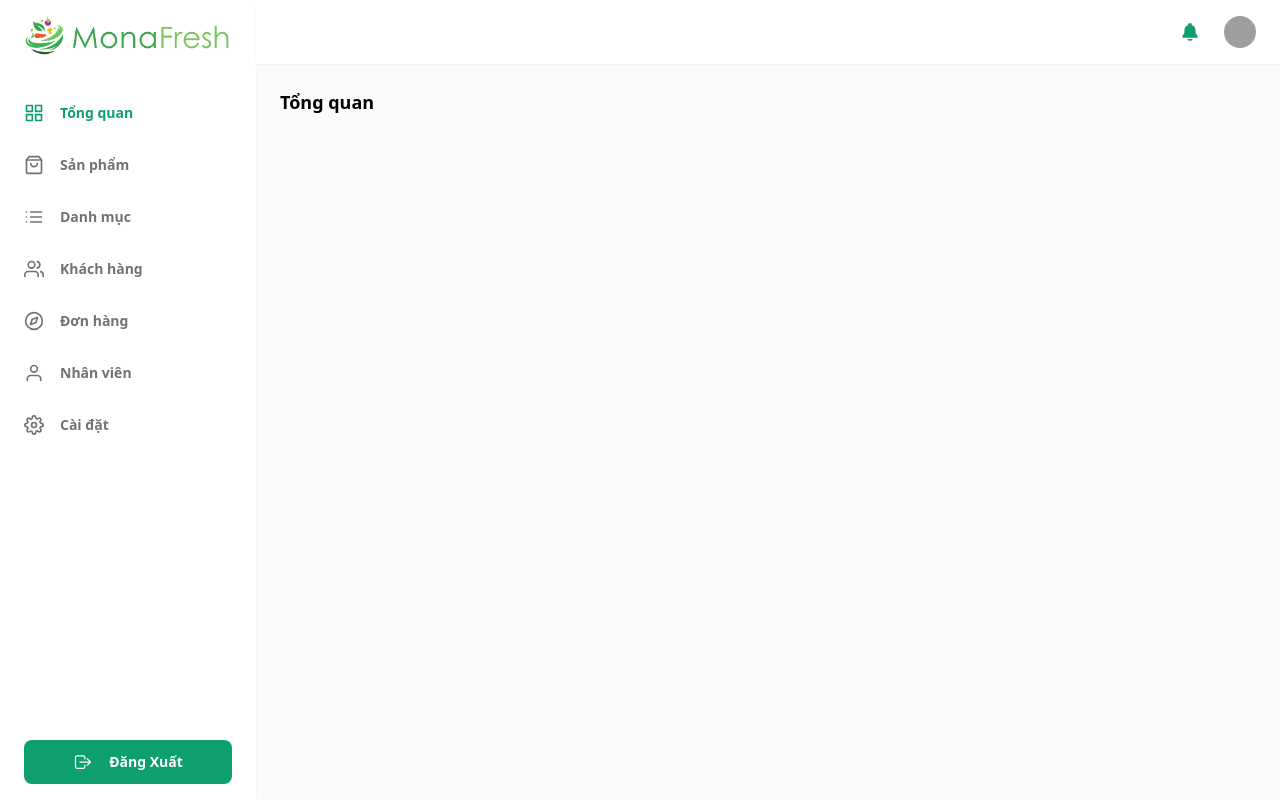
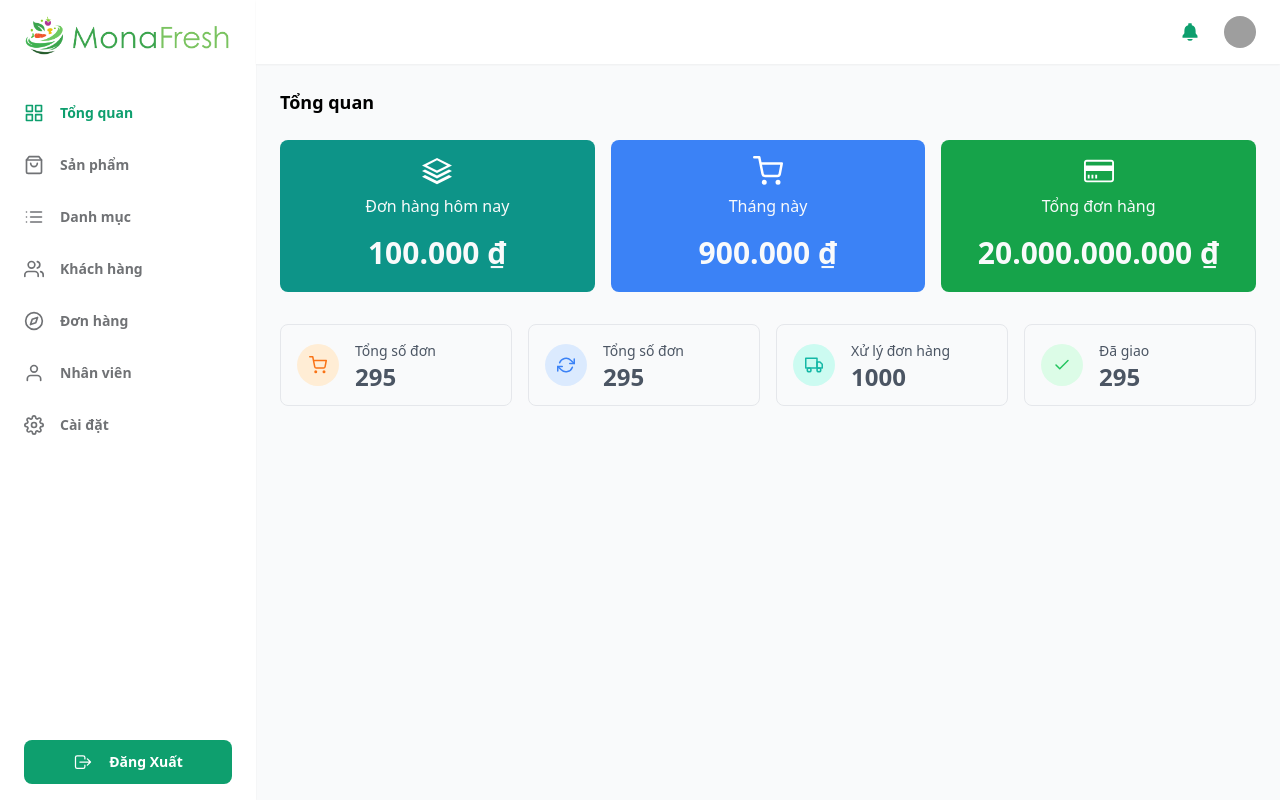
Before and after one commit to phucnguyn-203/MonaFresh, a React (Create React App) app in the folder admin/: page / in a window 1280 px wide. Built offline with nearby package versions, Linux system fonts and the light colour scheme; grey boxes are pictures that could not be loaded.

Commit message:
add stats for dashboard page

```diff
--- /dev/null
+++ b/admin/src/components/dashboard/ManageItem.jsx
@@ -0,0 +1,13 @@
+export function ManageItem({ icon, title, value, backgroundColor, iconColor }) {
+    return (
+        <div className="flex w-1/4 p-4 items-center border border-gray-200 rounded-lg  ">
+            <div className={`${backgroundColor} flex justify-center p-3 mr-4 text-lg  rounded-full`}>
+                <div className={`${iconColor} w-[18px] h-[18px]`}>{icon}</div>
+            </div>
+            <div>
+                <p className="mb-1 text-sm font-medium text-gray-600">{title}</p>
+                <p className="text-2xl font-bold leading-none text-gray-600">{value}</p>
+            </div>
+        </div>
+    );
+}
--- /dev/null
+++ b/admin/src/components/dashboard/StatsItem.jsx
@@ -0,0 +1,18 @@
+export function StatsItem({ icon, title, value, backgroundColor }) {
+    return (
+        <div
+            className={`${backgroundColor} p-4 border-none border-gray-200 dark:border-gray-800 w-1/3 text-white rounded-lg  text-center`}
+        >
+            <div className="mx-auto w-[30px] h-[30px]">{icon}</div>
+            <div className="mt-2">
+                <p className="text-base mb-3 font-medium text-gray-50 dark:text-gray-100">{title}</p>
+                <p className="text-3xl font-bold leading-none text-gray-50 dark:text-gray-50 p-2">
+                    {new Intl.NumberFormat("vi-VN", {
+                        style: "currency",
+                        currency: "VND",
+                    }).format(value)}
+                </p>
+            </div>
+        </div>
+    );
+}
--- /dev/null
+++ b/admin/src/components/icon/cart/index.jsx
@@ -0,0 +1,19 @@
+export default function IconCart() {
+    return (
+        <svg
+            stroke="currentColor"
+            fill="none"
+            stroke-width="2"
+            viewBox="0 0 24 24"
+            stroke-linecap="round"
+            stroke-linejoin="round"
+            height="100%"
+            width="100%"
+            xmlns="http://www.w3.org/2000/svg"
+        >
+            <circle cx="9" cy="21" r="1"></circle>
+            <circle cx="20" cy="21" r="1"></circle>
+            <path d="M1 1h4l2.68 13.39a2 2 0 0 0 2 1.61h9.72a2 2 0 0 0 2-1.61L23 6H6"></path>
+        </svg>
+    );
+}
--- /dev/null
+++ b/admin/src/components/icon/check/index.jsx
@@ -0,0 +1,17 @@
+export default function IconCheck() {
+    return (
+        <svg
+            stroke="currentColor"
+            fill="none"
+            stroke-width="2"
+            viewBox="0 0 24 24"
+            stroke-linecap="round"
+            stroke-linejoin="round"
+            height="1em"
+            width="1em"
+            xmlns="http://www.w3.org/2000/svg"
+        >
+            <polyline points="20 6 9 17 4 12"></polyline>
+        </svg>
+    );
+}
--- /dev/null
+++ b/admin/src/components/icon/pending/index.jsx
@@ -0,0 +1,19 @@
+export default function IconPending() {
+    return (
+        <svg
+            stroke="currentColor"
+            fill="none"
+            stroke-width="2"
+            viewBox="0 0 24 24"
+            stroke-linecap="round"
+            stroke-linejoin="round"
+            height="1em"
+            width="1em"
+            xmlns="http://www.w3.org/2000/svg"
+        >
+            <polyline points="23 4 23 10 17 10"></polyline>
+            <polyline points="1 20 1 14 7 14"></polyline>
+            <path d="M3.51 9a9 9 0 0 1 14.85-3.36L23 10M1 14l4.64 4.36A9 9 0 0 0 20.49 15"></path>
+        </svg>
+    );
+}
--- /dev/null
+++ b/admin/src/components/icon/todayOrder/index.jsx
@@ -0,0 +1,16 @@
+export default function IconTodayOrder() {
+    return (
+        <svg
+            stroke="currentColor"
+            fill="currentColor"
+            stroke-width="0"
+            version="1.1"
+            viewBox="0 0 16 16"
+            height="100%"
+            width="100%"
+            xmlns="http://www.w3.org/2000/svg"
+        >
+            <path d="M16 5l-8-4-8 4 8 4 8-4zM8 2.328l5.345 2.672-5.345 2.672-5.345-2.672 5.345-2.672zM14.398 7.199l1.602 0.801-8 4-8-4 1.602-0.801 6.398 3.199zM14.398 10.199l1.602 0.801-8 4-8-4 1.602-0.801 6.398 3.199z"></path>
+        </svg>
+    );
+}
--- /dev/null
+++ b/admin/src/components/icon/totalOrder/index.jsx
@@ -0,0 +1,16 @@
+export default function IconTotalOrder() {
+    return (
+        <svg
+            stroke="currentColor"
+            fill="currentColor"
+            stroke-width="0"
+            version="1.1"
+            viewBox="0 0 16 16"
+            height="100%"
+            width="100%"
+            xmlns="http://www.w3.org/2000/svg"
+        >
+            <path d="M14.5 2h-13c-0.825 0-1.5 0.675-1.5 1.5v9c0 0.825 0.675 1.5 1.5 1.5h13c0.825 0 1.5-0.675 1.5-1.5v-9c0-0.825-0.675-1.5-1.5-1.5zM1.5 3h13c0.271 0 0.5 0.229 0.5 0.5v1.5h-14v-1.5c0-0.271 0.229-0.5 0.5-0.5zM14.5 13h-13c-0.271 0-0.5-0.229-0.5-0.5v-4.5h14v4.5c0 0.271-0.229 0.5-0.5 0.5zM2 10h1v2h-1zM4 10h1v2h-1zM6 10h1v2h-1z"></path>
+        </svg>
+    );
+}
--- /dev/null
+++ b/admin/src/components/icon/truck/index.jsx
@@ -0,0 +1,20 @@
+export default function IconTruck() {
+    return (
+        <svg
+            stroke="currentColor"
+            fill="none"
+            stroke-width="2"
+            viewBox="0 0 24 24"
+            stroke-linecap="round"
+            stroke-linejoin="round"
+            height="1em"
+            width="1em"
+            xmlns="http://www.w3.org/2000/svg"
+        >
+            <rect x="1" y="3" width="15" height="13"></rect>
+            <polygon points="16 8 20 8 23 11 23 16 16 16 16 8"></polygon>
+            <circle cx="5.5" cy="18.5" r="2.5"></circle>
+            <circle cx="18.5" cy="18.5" r="2.5"></circle>
+        </svg>
+    );
+}
--- a/admin/src/pages/dashboard/index.jsx
+++ b/admin/src/pages/dashboard/index.jsx
@@ -1,4 +1,64 @@
 import PageLayout from "../../components/layout/pageLayout";
+import { StatsItem } from "../../components/dashboard/StatsItem";
+import { ManageItem } from "../../components/dashboard/ManageItem";
+
+import IconTodayOrder from "../../components/icon/todayOrder/index";
+import IconTotalOrder from "../../components/icon/totalOrder/index";
+import IconCart from "../../components/icon/cart/index";
+import IconPending from "../../components/icon/pending";
+import IconTruck from "../../components/icon/truck";
+import IconCheck from "../../components/icon/check";
+
 export default function Dashboard() {
-    return <PageLayout title="Tổng quan"></PageLayout>;
+    return (
+        <PageLayout title="Tổng quan">
+            <div>
+                <div className=" flex mb-8 gap-x-4">
+                    <StatsItem
+                        icon={<IconTodayOrder />}
+                        title="Đơn hàng hôm nay"
+                        value="100000"
+                        backgroundColor={"bg-teal-600"}
+                    />
+                    <StatsItem icon={<IconCart />} title="Tháng này" value="900000" backgroundColor={"bg-blue-500"} />
+                    <StatsItem
+                        icon={<IconTotalOrder />}
+                        title="Tổng đơn hàng"
+                        value="20000000000"
+                        backgroundColor={"bg-green-600"}
+                    />
+                </div>
+                <div className="flex gap-x-4">
+                    <ManageItem
+                        icon={<IconCart />}
+                        title="Tổng số đơn"
+                        value="295"
+                        backgroundColor={"bg-orange-100"}
+                        iconColor={"text-orange-500"}
+                    />
+                    <ManageItem
+                        icon={<IconPending />}
+                        title="Tổng số đơn"
+                        value="295"
+                        backgroundColor={"bg-blue-100"}
+                        iconColor={"text-blue-500"}
+                    />
+                    <ManageItem
+                        icon={<IconTruck />}
+                        title="Xử lý đơn hàng"
+                        value="1000"
+                        backgroundColor={"bg-teal-100"}
+                        iconColor={"text-teal-500"}
+                    />
+                    <ManageItem
+                        icon={<IconCheck />}
+                        title="Đã giao"
+                        value="295"
+                        backgroundColor={"bg-green-100"}
+                        iconColor={"text-green-500"}
+                    />
+                </div>
+            </div>
+        </PageLayout>
+    );
 }
```
Also changed, not shown: 1 other file (tests, documents, lock files or other folders).
